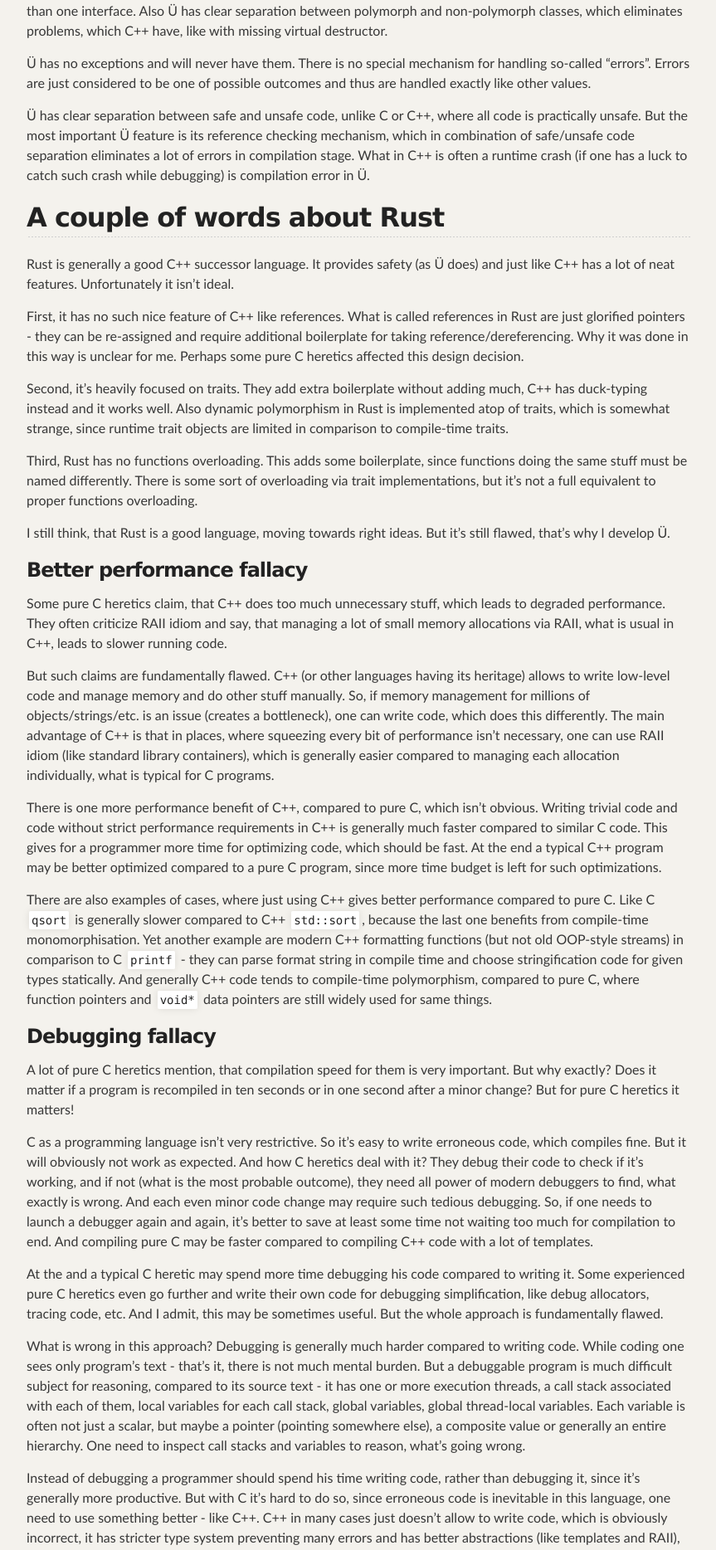
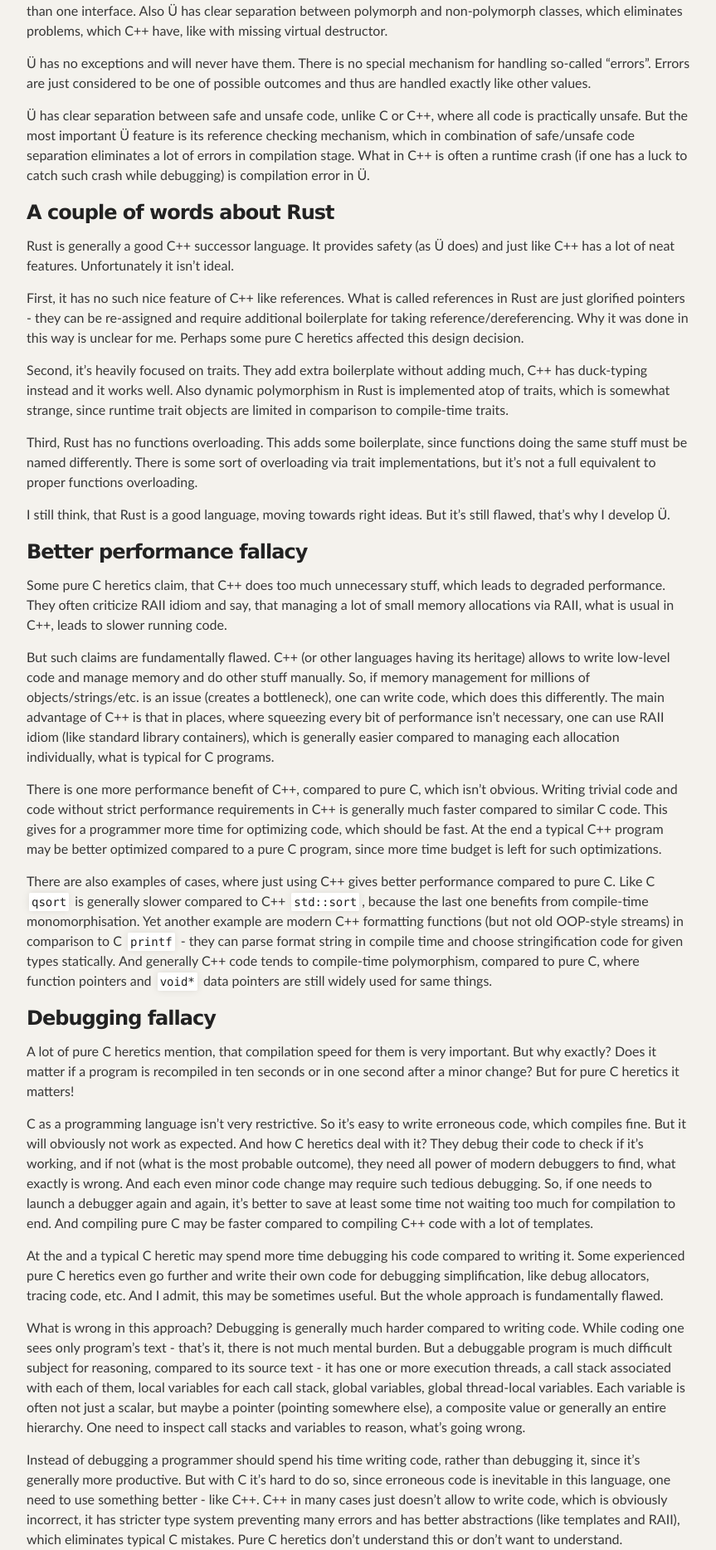
Before and after one commit to Panzerschrek/U-00DC-Sprache-site, a Jekyll site: the page built from _posts/2025-09-12-pure-c-heresy.md, in a window 1280 px wide. Shown: the part 3437-5305 px from the top of the page at 83% size, without its empty margins (208-1071 px from the left). Built offline with Jekyll 4.4.1, drawn with Linux system fonts in a browser that asks for light colours; our own code applies the rules of GitHub Pages for plain Markdown files.

Commit message:
Pravka formatirovanija v statje pro jeresj cistogo "C".

```diff
--- a/_posts/2025-09-12-pure-c-heresy.md
+++ b/_posts/2025-09-12-pure-c-heresy.md
@@ -160,7 +160,7 @@ But the most important Ü feature is its reference checking mechanism, which in
 What in C++ is often a runtime crash (if one has a luck to catch such crash while debugging) is compilation error in Ü.
 
 
-## A couple of words about Rust
+### A couple of words about Rust
 
 Rust is generally a good C++ successor language.
 It provides safety (as Ü does) and just like C++ has a lot of neat features.
```
